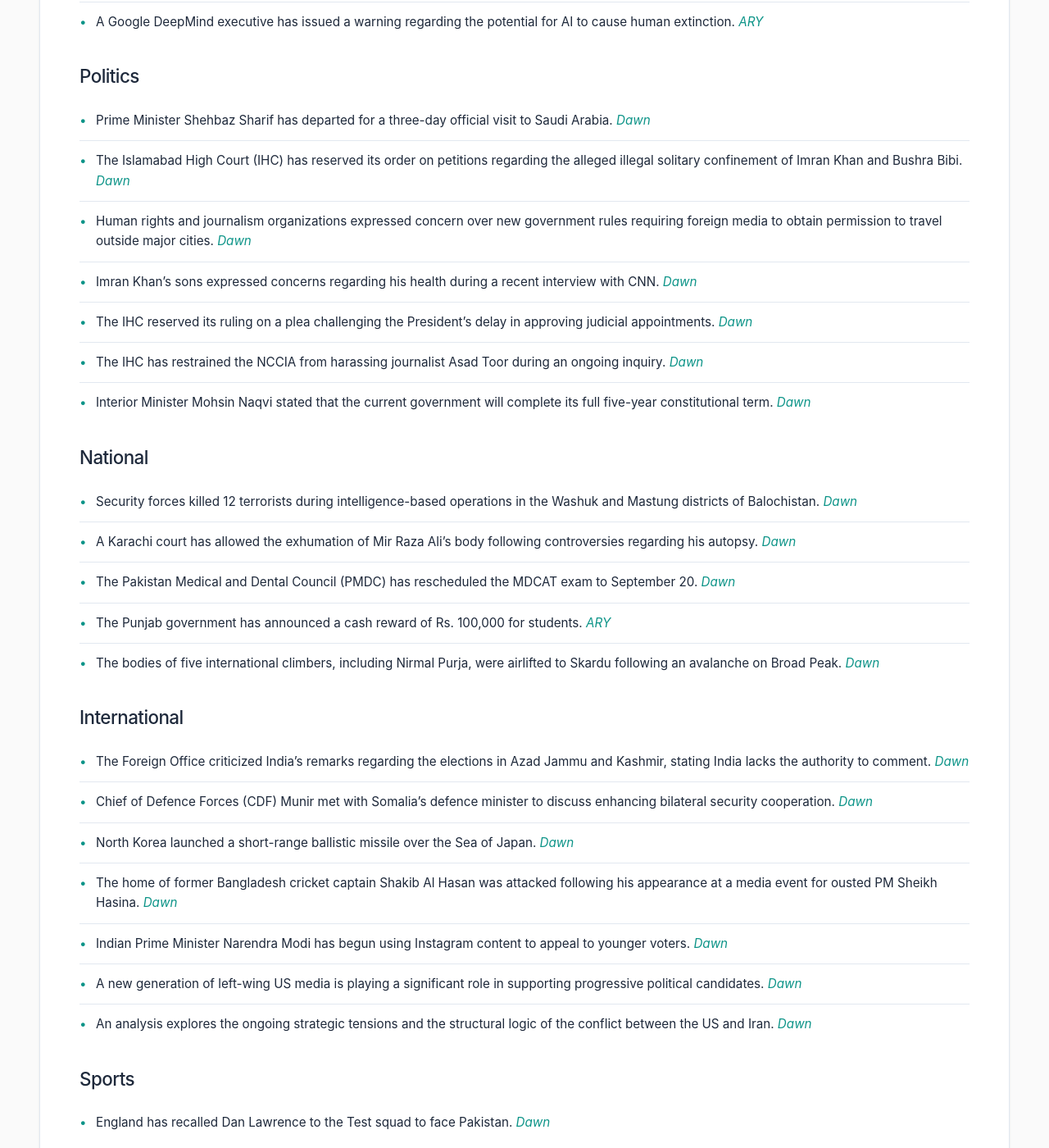
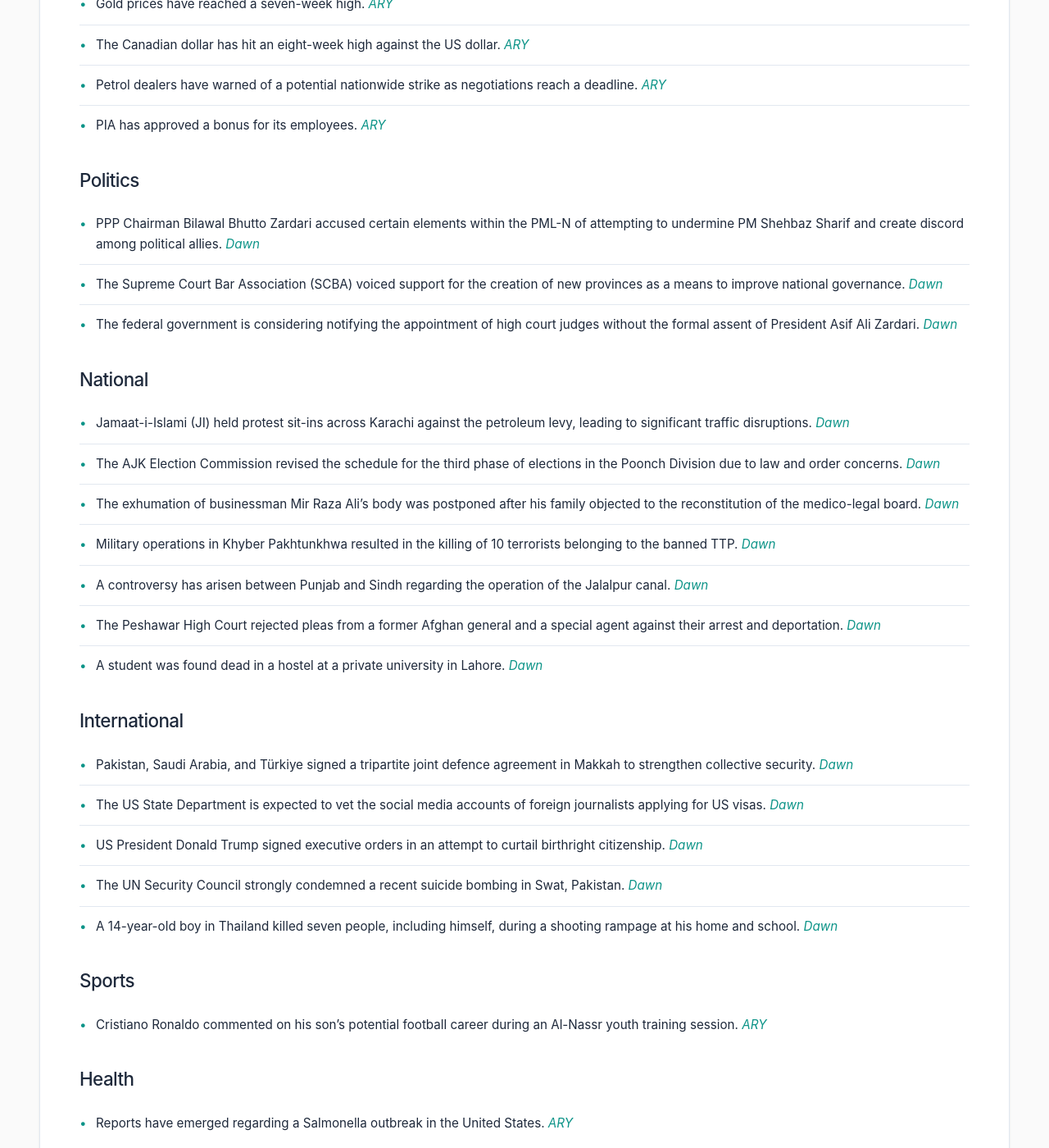
Before and after one commit to zsubzwary/news, a Jekyll site: the page built from en/index.md, in a window 1280 px wide and 1400 px high, scrolled down 745 px. Shown: the whole window at 82% size. Built offline with Jekyll 4.4.1, drawn with Linux system fonts in a browser that asks for light colours; some web fonts are replaced; comment, search, counter and statistics services are not loaded; some of the changed text lies outside the part shown.

Commit message:
DateTime; 2026-08-07T16:03:25.000Z

```diff
--- a/en/index.md
+++ b/en/index.md
@@ -4,50 +4,49 @@ title: Pakistan News Briefing
 lang: en
 ---
 
-Published at: 06-Aug-2026 21:04PKT
+Published at: 07-Aug-2026 21:03PKT
 
 Time to read: 4 mins
 
 ### Economy
-- US companies are exploring opportunities to develop smaller mines and larger copper and antimony projects in Pakistan to secure critical mineral supply chains. *[Dawn](https://www.dawn.com/news/2020895/us-firms-look-to-pakistan-for-critical-mineral-supplies)*
-- NEPRA has announced positive news regarding regulations for solar panel buyers. *[ARY](https://arynews.tv/solar-panel-buyers-get-good-news-from-nepra)*
-- Updated currency exchange rates for the US Dollar, Saudi Riyal, and other currencies in Pakistan. *[ARY](https://arynews.tv/dollar-saudi-riyal-aed-currency-rates-in-pakistan-august-5-2026)*
-
-### Science & Technology
-- Concerns have been raised regarding Donald Trump's technology ties following reports of "rogue" AI agents. *[ARY](https://arynews.tv/trumps-tech-ties-come-under-fire-after-ai-agents-go-rogue)*
-- A Google DeepMind executive has issued a warning regarding the potential for AI to cause human extinction. *[ARY](https://arynews.tv/ai-cause-human-extinction-google-deepmind-alarm)*
+- Nepra has notified a fuel cost adjustment (FCA) of 75 paisa per unit for August electricity bills, increasing the average cost compared to July. *[Dawn](https://www.dawn.com/news/2021273/power-consumers-to-pay-75-paisa-per-unit-fca-in-august-bills)*
+- The Privatisation Commission reported strong interest in the privatisation of Fesco, receiving 12 expressions of interest from Turkish, Chinese, and local investors. *[Dawn](https://www.dawn.com/news/2021271/domestic-foreign-investors-show-interest-in-fesco-privatisation-privatisation-commission)*
+- American companies are increasingly interested in Pakistan's critical minerals as part of efforts to diversify supply chains away from China. *[Dawn](https://www.dawn.com/news/2021154/mineral-wealth)*
+- The government has reduced petrol prices by Rs3.19 and high-speed diesel by Rs1.50. *[Dawn](https://www.dawn.com/news/2021048/govt-reduces-petrol-price-by-rs319-high-speed-diesel-by-rs150)*
+- Electricity prices are set to increase nationwide, including in Karachi. *[ARY](https://arynews.tv/electricity-prices-in-pakistan-august-2026)*
+- Gold prices have reached a seven-week high. *[ARY](https://arynews.tv/gold-hits-seven-week-high)*
+- The Canadian dollar has hit an eight-week high against the US dollar. *[ARY](https://arynews.tv/cad-to-usd-canadian-dollar-hits-eight-week-high)*
+- Petrol dealers have warned of a potential nationwide strike as negotiations reach a deadline. *[ARY](https://arynews.tv/petrol-dealers-warn-of-nationwide-strike-as-talks-deadline-expires)*
+- PIA has approved a bonus for its employees. *[ARY](https://arynews.tv/pia-approves-bonus-for-employees)*
 
 ### Politics
-- Prime Minister Shehbaz Sharif has departed for a three-day official visit to Saudi Arabia. *[Dawn](https://www.dawn.com/news/2020987/pm-shehbaz-departs-for-saudi-arabia-on-3-day-visit)*
-- The Islamabad High Court (IHC) has reserved its order on petitions regarding the alleged illegal solitary confinement of Imran Khan and Bushra Bibi. *[Dawn](https://www.dawn.com/news/2021028/ihc-reserves-order-on-pleas-against-imran-bushras-alleged-solitary-confinement)*
-- Human rights and journalism organizations expressed concern over new government rules requiring foreign media to obtain permission to travel outside major cities. *[Dawn](https://www.dawn.com/news/2020991/growing-pattern-of-media-curbs-hrcp-pfuj-express-concern-over-new-rules-for-foreign-press)*
-- Imran Khan's sons expressed concerns regarding his health during a recent interview with CNN. *[Dawn](https://www.dawn.com/news/2021007/imrans-sons-express-concerns-about-fathers-health-in-fresh-interview-with-cnn)*
-- The IHC reserved its ruling on a plea challenging the President's delay in approving judicial appointments. *[Dawn](https://www.dawn.com/news/2020986/ihc-reserves-ruling-on-maintainability-of-plea-challenging-presidential-delay-in-judicial-appointments)*
-- The IHC has restrained the NCCIA from harassing journalist Asad Toor during an ongoing inquiry. *[Dawn](https://www.dawn.com/news/2020990/ihc-restrains-nccia-from-harassing-journalist-asad-toor-during-inquiry)*
-- Interior Minister Mohsin Naqvi stated that the current government will complete its full five-year constitutional term. *[Dawn](https://www.dawn.com/news/2020813/govt-will-complete-tenure-shehbaz-to-remain-pm-for-five-years-naqvi)*
+- PPP Chairman Bilawal Bhutto Zardari accused certain elements within the PML-N of attempting to undermine PM Shehbaz Sharif and create discord among political allies. *[Dawn](https://www.dawn.com/news/2021262/bilawal-claims-certain-elements-within-pml-n-are-sowing-division-among-allies-undermining-pm-shehbaz)*
+- The Supreme Court Bar Association (SCBA) voiced support for the creation of new provinces as a means to improve national governance. *[Dawn](https://www.dawn.com/news/2021274/scba-backs-call-for-new-provinces-calls-it-step-forward-for-better-governance)*
+- The federal government is considering notifying the appointment of high court judges without the formal assent of President Asif Ali Zardari. *[Dawn](https://www.dawn.com/news/2021130/govt-mulls-bypassing-zardaris-assent-for-judges-appointment)*
 
 ### National
-- Security forces killed 12 terrorists during intelligence-based operations in the Washuk and Mastung districts of Balochistan. *[Dawn](https://www.dawn.com/news/2021030/security-forces-kill-12-terrorists-in-balochistans-mastung-washuk-ibos-ispr)*
-- A Karachi court has allowed the exhumation of Mir Raza Ali's body following controversies regarding his autopsy. *[Dawn](https://www.dawn.com/news/2021005/karachi-court-allows-exhumation-of-mir-raza-alis-body-amid-controversy-over-autopsy)*
-- The Pakistan Medical and Dental Council (PMDC) has rescheduled the MDCAT exam to September 20. *[Dawn](https://www.dawn.com/news/2020995/pmdc-reschedules-mdcat-exam-to-now-be-held-on-sept-20)*
-- The Punjab government has announced a cash reward of Rs. 100,000 for students. *[ARY](https://arynews.tv/punjab-announces-rs-100000-cash-reward-for-students)*
-- The bodies of five international climbers, including Nirmal Purja, were airlifted to Skardu following an avalanche on Broad Peak. *[Dawn](https://www.dawn.com/news/2021002/bodies-of-nirmal-purja-4-other-climbers-airlifted-to-skardu-after-broad-peak-avalanche)*
+- Jamaat-i-Islami (JI) held protest sit-ins across Karachi against the petroleum levy, leading to significant traffic disruptions. *[Dawn](https://www.dawn.com/news/2021256/ji-protests-cause-traffic-disruptions-across-karachi)*
+- The AJK Election Commission revised the schedule for the third phase of elections in the Poonch Division due to law and order concerns. *[Dawn](https://www.dawn.com/news/2021240/schedule-for-3rd-phase-of-ajk-polls-revised-over-law-and-order-concerns)*
+- The exhumation of businessman Mir Raza Ali's body was postponed after his family objected to the reconstitution of the medico-legal board. *[Dawn](https://www.dawn.com/news/2021207/exhumation-of-mir-raza-alis-body-postponed-after-family-objects-to-abrupt-reconstitution-of-medico-legal-board)*
+- Military operations in Khyber Pakhtunkhwa resulted in the killing of 10 terrorists belonging to the banned TTP. *[Dawn](https://www.dawn.com/news/2021201/10-terrorists-killed-in-2-separate-operations-in-kp-ispr)*
+- A controversy has arisen between Punjab and Sindh regarding the operation of the Jalalpur canal. *[Dawn](https://www.dawn.com/news/2021158/canal-controversy)*
+- The Peshawar High Court rejected pleas from a former Afghan general and a special agent against their arrest and deportation. *[Dawn](https://www.dawn.com/news/2021136/ex-afghan-general-agents-pleas-against-arrest-deportation-rejected)*
+- A student was found dead in a hostel at a private university in Lahore. *[Dawn](https://www.dawn.com/news/2021084/student-found-dead-in-private-varsitys-hostel)*
 
 ### International
-- The Foreign Office criticized India's remarks regarding the elections in Azad Jammu and Kashmir, stating India lacks the authority to comment. *[Dawn](https://www.dawn.com/news/2020999/fo-slams-indias-remarks-on-ajk-polls-says-it-has-no-standing-or-moral-authority-to-comment-on-process)*
-- Chief of Defence Forces (CDF) Munir met with Somalia's defence minister to discuss enhancing bilateral security cooperation. *[Dawn](https://www.dawn.com/news/2021029/cdf-munir-discusses-enhancement-of-defence-security-cooperation-with-somalia-ispr)*
-- North Korea launched a short-range ballistic missile over the Sea of Japan. *[Dawn](https://www.dawn.com/news/2021016/north-korea-fires-ballistic-missile-south-korea-military-says)*
-- The home of former Bangladesh cricket captain Shakib Al Hasan was attacked following his appearance at a media event for ousted PM Sheikh Hasina. *[Dawn](https://www.dawn.com/news/2020971/ex-bangladesh-cricket-captain-shakibs-home-attacked-after-joining-hasinas-first-public-media-event-since-ouster)*
-- Indian Prime Minister Narendra Modi has begun using Instagram content to appeal to younger voters. *[Dawn](https://www.dawn.com/news/2021024/indias-modi-turns-to-instagram-to-woo-young-voters-after-gen-z-protest)*
-- A new generation of left-wing US media is playing a significant role in supporting progressive political candidates. *[Dawn](https://www.dawn.com/news/2021021/how-the-new-generation-of-left-wing-us-media-is-powering-progressive-candidates)*
-- An analysis explores the ongoing strategic tensions and the structural logic of the conflict between the US and Iran. *[Dawn](https://www.dawn.com/news/2020030/understanding-irans-war-strategy)*
+- Pakistan, Saudi Arabia, and Türkiye signed a tripartite joint defence agreement in Makkah to strengthen collective security. *[Dawn](https://www.dawn.com/news/2021248/pakistan-saudi-arabia-turkiye-sign-tripartite-defence-agreement-in-makkah)*
+- The US State Department is expected to vet the social media accounts of foreign journalists applying for US visas. *[Dawn](https://www.dawn.com/news/2021253/us-to-vet-social-media-of-foreign-journalists-applying-for-visas-report-says)*
+- US President Donald Trump signed executive orders in an attempt to curtail birthright citizenship. *[Dawn](https://www.dawn.com/news/2021243/trump-signs-orders-to-limit-us-birthright-citizenship-despite-supreme-court-ruling)*
+- The UN Security Council strongly condemned a recent suicide bombing in Swat, Pakistan. *[Dawn](https://www.dawn.com/news/2021203/unsc-condemns-swat-suicide-blast-after-pakistan-sounds-alarm-on-afghan-terrorist-havens)*
+- A 14-year-old boy in Thailand killed seven people, including himself, during a shooting rampage at his home and school. *[Dawn](https://www.dawn.com/news/2021216/thai-teen-kills-7-in-rampage-at-home-and-school-before-shooting-himself)*
 
 ### Sports
-- England has recalled Dan Lawrence to the Test squad to face Pakistan. *[Dawn](https://www.dawn.com/news/2021018/england-recall-dan-lawrence-from-two-years-of-test-exile-to-face-pakistan)*
+- Cristiano Ronaldo commented on his son's potential football career during an Al-Nassr youth training session. *[ARY](https://arynews.tv/cristiano-ronaldo-predicts-sons-football-career-during-al-nassr-youth-training)*
 
 ### Health
-- A probe into cyclosporiasis linked to lettuce has expanded to include multiple US states. *[ARY](https://arynews.tv/cyclosporiasis-probe-linked-to-lettuce-widens-to-these-us-states)*
+- Reports have emerged regarding a Salmonella outbreak in the United States. *[ARY](https://arynews.tv/salmonella-outbreak-jalapenos-us-explained)*
 
 ### Other
-- Information regarding a wide range of job opportunities currently available in Germany. *[ARY](https://arynews.tv/germany-opens-wide-range-of-job-opportunities-foreign-workers)*
-- A throwback social media post featuring Keely Shaye and Pierce Brosnan. *[ARY](https://arynews.tv/keely-shaye-gives-bond-girl-vibes-in-throwback-snap-with-pierce-brosnan)*
+- Tobey Maguire and Leonardo DiCaprio were spotted together during a getaway in Ibiza. *[ARY](https://arynews.tv/tobey-maguire-joins-leonardo-dicaprio-and-vittoria-ceretti-during-ibiza-getaway)*
+- Engagement rumors have surfaced regarding Jennifer Garner and John Miller following the sighting of a new diamond ring. *[ARY](https://arynews.tv/is-jennifer-garner-engaged-new-diamond-ring-sparks-engagement-rumors-with-john-miller)*
+- A new movie review for 'Devadas' starring Wamiqa Gabbi highlights its music and action. *[ARY](https://arynews.tv/dc-movie-review-2026-wamiqa-gabbi-lokesh-kanagaraj)*
```
